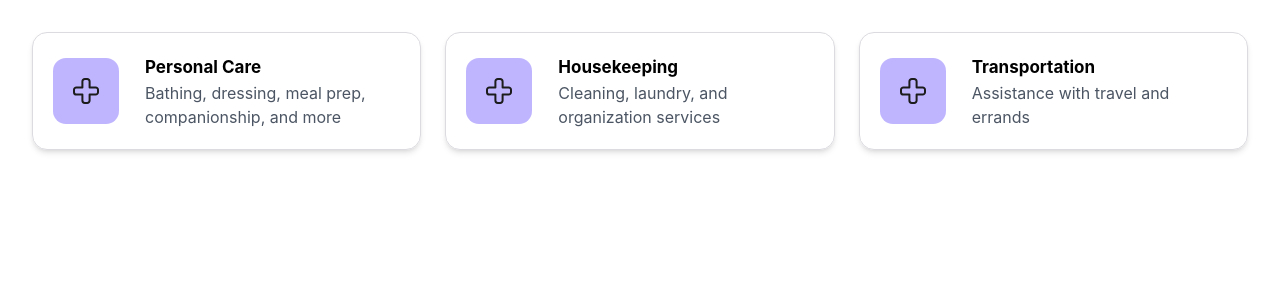
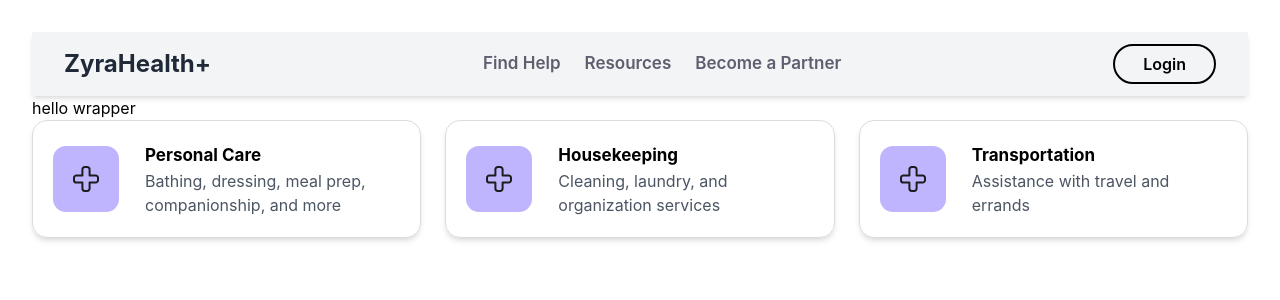
Before and after one commit to shabbir-ali123/Zyrahealth, a React (Vite) app: page / in a window 1280 px wide. Shown: the top 300 px of the page. Built offline with nearby package versions, Linux system fonts and the light colour scheme.

Commit message:
add a header

```diff
--- a/src/App.jsx
+++ b/src/App.jsx
@@ -1,13 +1,16 @@
-import { useState } from 'react'
-import './App.css'
-import HomeCardsContainer from './components/HomeCardsContainer'
+import { useState } from "react";
+import "./App.css";
+import HomeCardsContainer from "./components/HomeCardsContainer";
+import HeroWrapper from "./components/HeroWrapper";
+import Header from "./layout/Header";
 function App() {
-
   return (
     <>
-      <HomeCardsContainer/>
+      <Header />
+      <HeroWrapper />
+      <HomeCardsContainer />
     </>
-  )
+  );
 }
 
-export default App
+export default App;
--- /dev/null
+++ b/src/components/Hero.jsx
@@ -0,0 +1,8 @@
+// src/components/HomeCard.jsx
+import React from "react";
+
+function Hero({ title, description, Icon }) {
+  return <div className="wrapper">hello section</div>;
+}
+
+export default Hero;
--- /dev/null
+++ b/src/components/HeroWrapper.jsx
@@ -0,0 +1,8 @@
+// src/components/HomeCard.jsx
+import React from "react";
+
+function HeroWrapper({}) {
+  return <div className="wrapper">hello wrapper</div>;
+}
+
+export default HeroWrapper;
--- /dev/null
+++ b/src/layout/Header.jsx
@@ -0,0 +1,50 @@
+import React from "react";
+
+function Header() {
+  return (
+    <header className="bg-gray-100 py-4 px-8 shadow-md">
+      <div className="container mx-auto flex justify-between items-center">
+        {/* Logo */}
+        <div className="font-bold text-2xl">
+          <a href="/" className="text-gray-800">
+            ZyraHealth+
+          </a>
+        </div>
+
+        {/* Navigation Links */}
+        <nav className="space-x-6">
+          <a
+            href="#"
+            className=" hover:text-gray-900 text-[17px] text-[#5E5E6F] font-semibold"
+          >
+            Find Help
+          </a>
+          <a
+            href="#"
+            className=" hover:text-gray-900 text-[17px] text-[#5E5E6F] font-semibold"
+          >
+            Resources
+          </a>
+          <a
+            href="#"
+            className=" hover:text-gray-900 text-[17px] text-[#5E5E6F] font-semibold"
+          >
+            Become a Partner
+          </a>
+        </nav>
+
+        {/* Login Button */}
+        <div>
+          <a
+            href="#"
+            className=" border-2 border-black text-black font-semibold hover:text-white hover:bg-gray-600 px-7	 py-2 rounded-full transition"
+          >
+            Login
+          </a>
+        </div>
+      </div>
+    </header>
+  );
+}
+
+export default Header;
```
Also changed, not shown: src/assets/images/ZyraHealth+logo.png (added), src/layout/Header.js (deleted).
